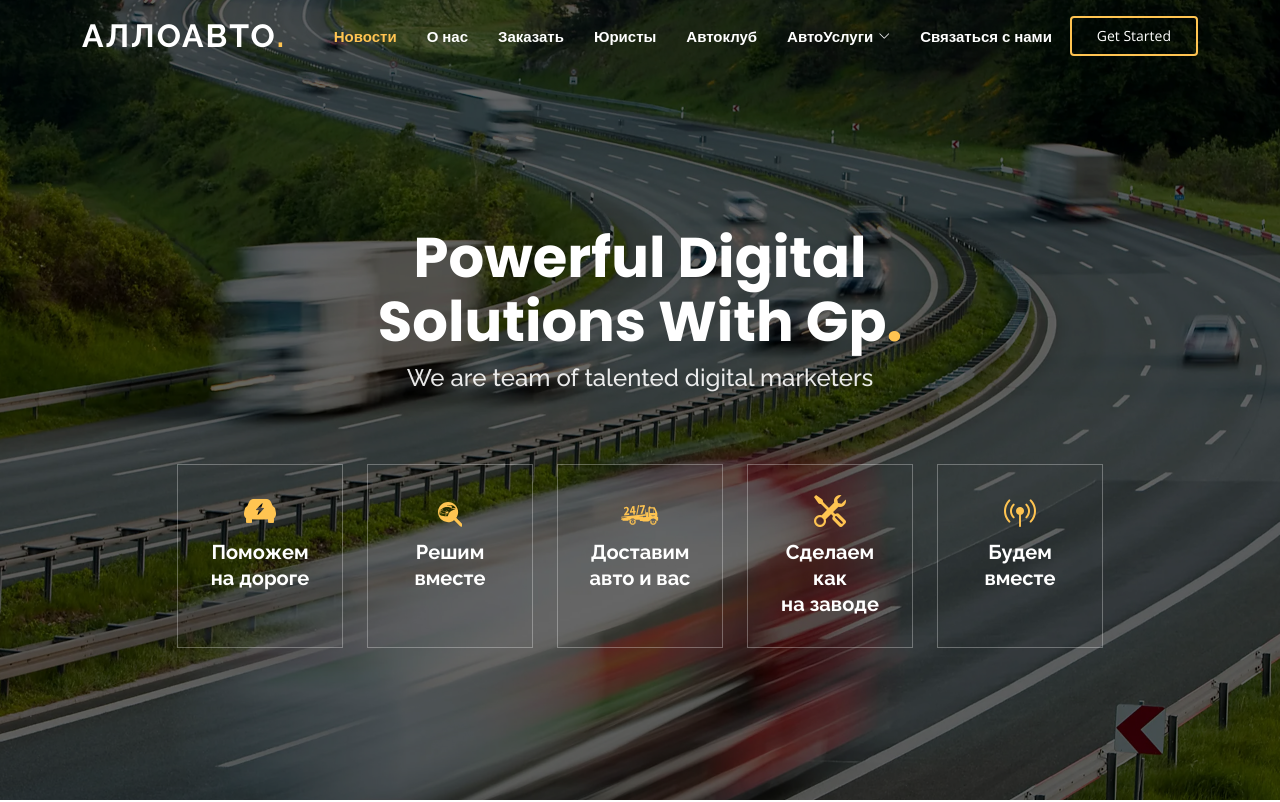
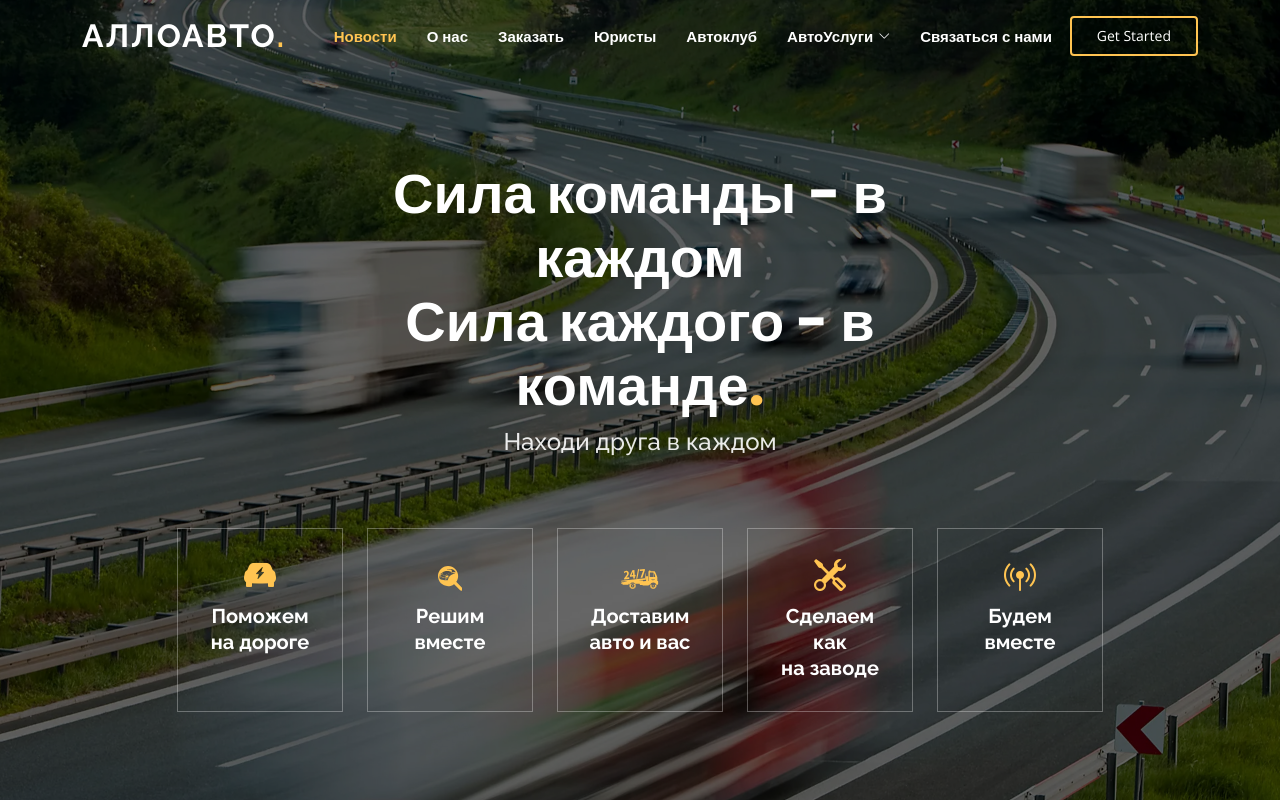
Before and after one commit to Lanzim68/Auto_portal, a plain HTML site: page index.html in a window 1280 px wide. Shown: the top 802 px of the page. Drawn offline with nearby package versions, Linux system fonts and the light colour scheme.

Commit message:
Update index.html

```diff
--- a/index.html
+++ b/index.html
@@ -91,8 +91,8 @@
 
       <div class="row justify-content-center" data-aos="fade-up" data-aos-delay="150">
         <div class="col-xl-6 col-lg-8">
-          <h1>Powerful Digital Solutions With Gp<span>.</span></h1>
-          <h2>We are team of talented digital marketers</h2>
+          <h1>Сила команды - в каждом<br>Сила каждого - в команде<span>.</span></h1>
+          <h2>Находи друга в каждом</h2>
         </div>
       </div>
 
```
